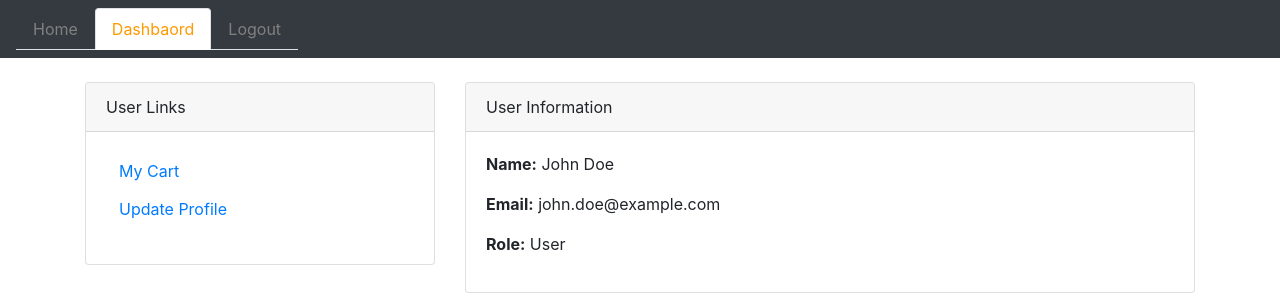
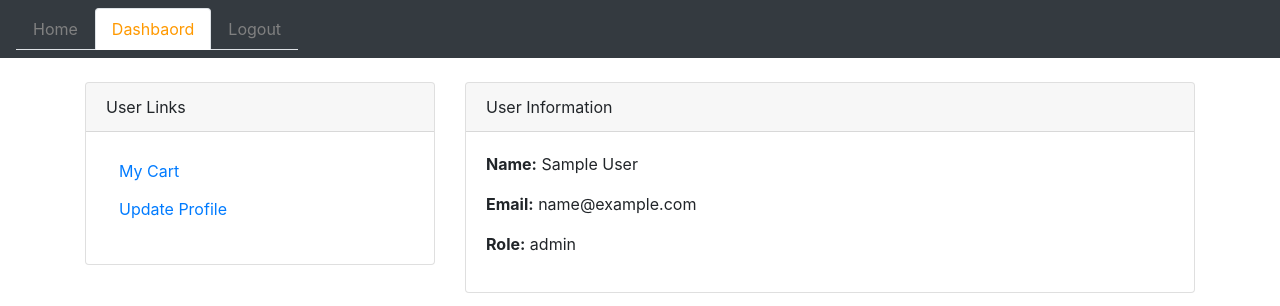
Before and after one commit to shariar-duke/e-comerce-frontend, a React (Vite) app: page /dashboard in a window 1280 px wide. Shown: the top 306 px of the page. Built offline with nearby package versions, Linux system fonts and the light colour scheme; no server answers; sample sign-in values are in the browser's storage.

Commit message:
user info shown in dashboard

```diff
--- a/src/components/user/Dashboard.jsx
+++ b/src/components/user/Dashboard.jsx
@@ -1,6 +1,9 @@
 import Layout from "../Layout";
+import { userInfo } from "../../utils/auth";
+export default function Dashboard() {
 
-export default function Dashboard() {
+    const { name, email, role } = userInfo()
+
     return (
         <Layout title="Dashboard" className="container mt-4">
             <div className="row">
@@ -32,9 +35,9 @@ export default function Dashboard() {
                                     User Information
                                 </div>
                                 <div className="card-body">
-                                    <p className="fs-5"><strong>Name:</strong> John Doe</p>
-                                    <p className="fs-5"><strong>Email:</strong> john.doe@example.com</p>
-                                    <p className="fs-5"><strong>Role:</strong> User</p>
+                                    <p className="fs-5"><strong>Name:</strong> {name}</p>
+                                    <p className="fs-5"><strong>Email:</strong> {email}</p>
+                                    <p className="fs-5"><strong>Role:</strong> {role} </p>
                                 </div>
                             </div>
                         </div>
```
